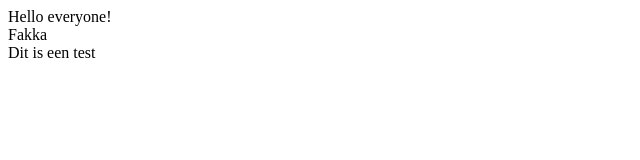
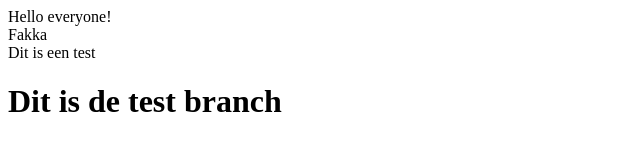
Before and after one commit to Randy20020603/New-Demo, a plain HTML site: page index.html in a window 1280 px wide. Shown: the whole page, without its empty margins (0-640 px from the left). Drawn offline with Linux system fonts and the light colour scheme.

Commit message:
updated in the test branch

```diff
--- a/index.html
+++ b/index.html
@@ -1,3 +1,4 @@
 <div>Hello everyone!</div>
 <div>Fakka</div>
 <div>Dit is een test</div>
+<h1>Dit is de test branch</h1>
```
